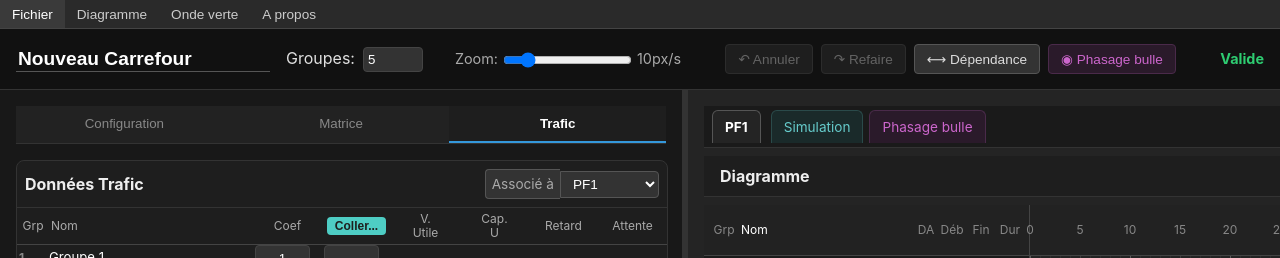
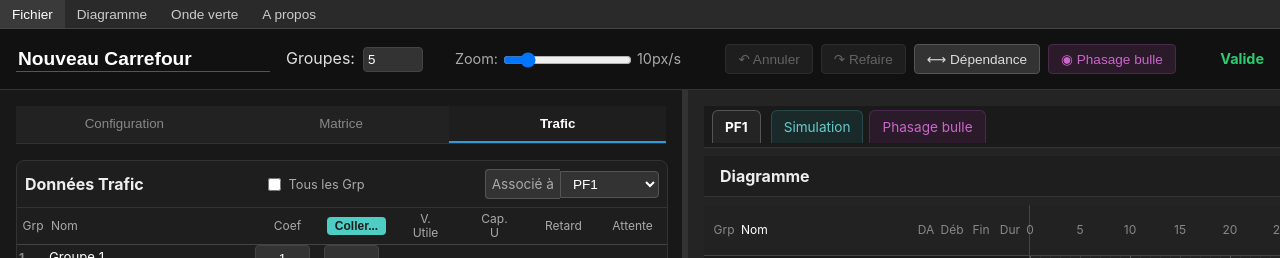
Before and after one commit to ThierryClm/Diagramme_Feux, a React (Vite) app: page / in a window 1280 px wide. Both pictures are taken after a click on the button "Trafic". Shown: the top 258 px of the page. Built offline with nearby package versions, Linux system fonts and the light colour scheme.

Commit message:
Trafic: case à cocher "Tous les Grp" pour afficher tous les groupes
Par défaut décochée, affiche uniquement les groupes VL/V.
Quand cochée, affiche tous les groupes de feu.

Co-Authored-By: Claude Opus 4.5 <noreply@anthropic.com>

```diff
--- a/src/components/TrafficTable.css
+++ b/src/components/TrafficTable.css
@@ -22,6 +22,21 @@
     align-items: center;
     padding: 0.5rem;
     border-bottom: 1px solid #333;
+    gap: 1rem;
+}
+
+.traffic-all-groups-checkbox {
+    display: flex;
+    align-items: center;
+    gap: 0.3rem;
+    font-size: 0.8rem;
+    color: #aaa;
+    cursor: pointer;
+    white-space: nowrap;
+}
+
+.traffic-all-groups-checkbox input {
+    cursor: pointer;
 }
 
 .traffic-dataset-group {
--- a/src/components/TrafficTable.jsx
+++ b/src/components/TrafficTable.jsx
@@ -15,14 +15,17 @@ const TrafficTable = ({
     copyTrafficDataset
 }) => {
     const [showPasteDropdown, setShowPasteDropdown] = useState(false);
+    const [showAllGroups, setShowAllGroups] = useState(false);
 
     // Update traffic volume (per dataset)
     const handleTrafficChange = (id, value) => {
         updateTrafficData(id, 'trafficVol', value);
     };
 
-    // Check if current dataset is empty
-    const vlGroups = groups.filter(g => g.type === 'VL' || g.type === 'V');
+    // Filter groups based on showAllGroups checkbox
+    const vlGroups = showAllGroups
+        ? groups
+        : groups.filter(g => g.type === 'VL' || g.type === 'V');
     const isDatasetEmpty = useMemo(() => {
         return vlGroups.every(g => {
             const data = getTrafficData(g.id);
@@ -75,6 +78,14 @@ const TrafficTable = ({
         <div className="traffic-table-container">
             <div className="traffic-header">
                 <h3>Données Trafic</h3>
+                <label className="traffic-all-groups-checkbox">
+                    <input
+                        type="checkbox"
+                        checked={showAllGroups}
+                        onChange={(e) => setShowAllGroups(e.target.checked)}
+                    />
+                    Tous les Grp
+                </label>
                 <div className="traffic-dataset-group">
                     <span className="traffic-dataset-label">Associé à</span>
                     <select
```
